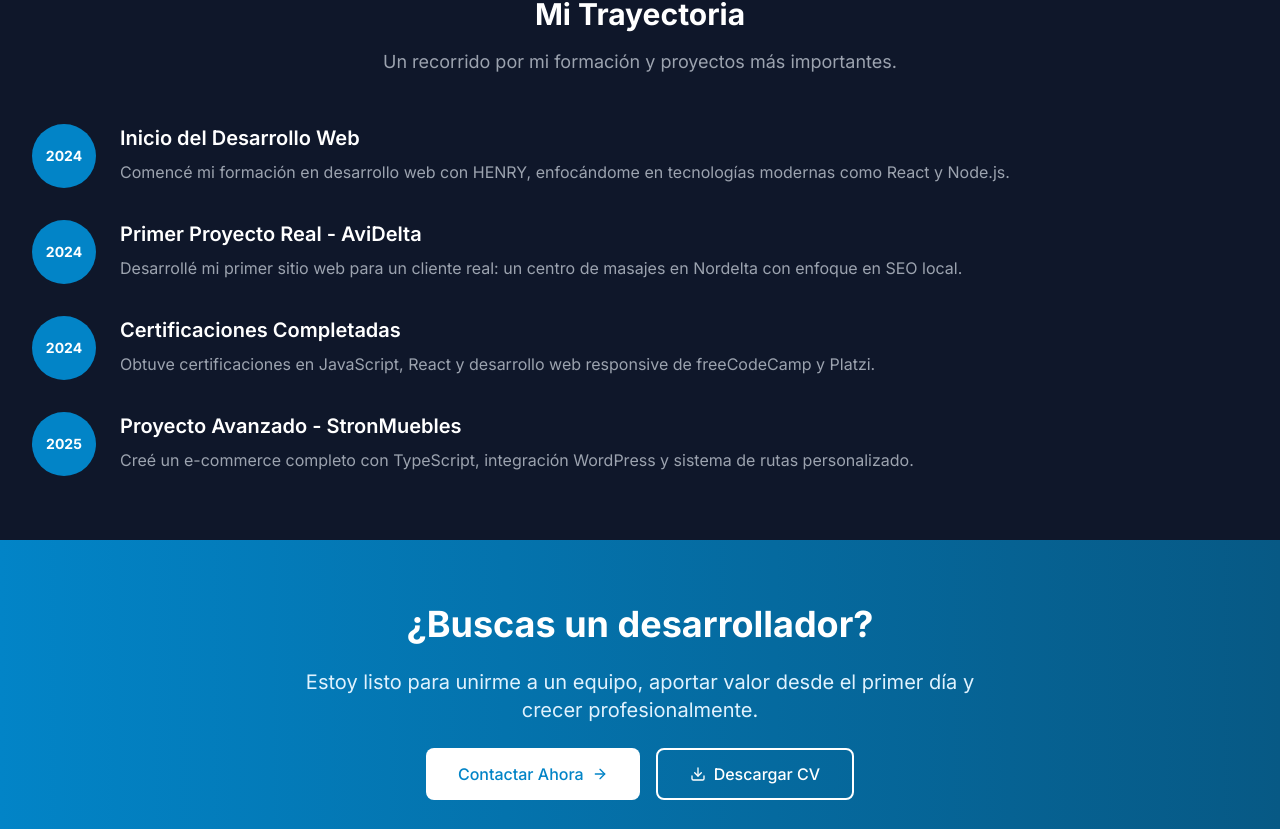
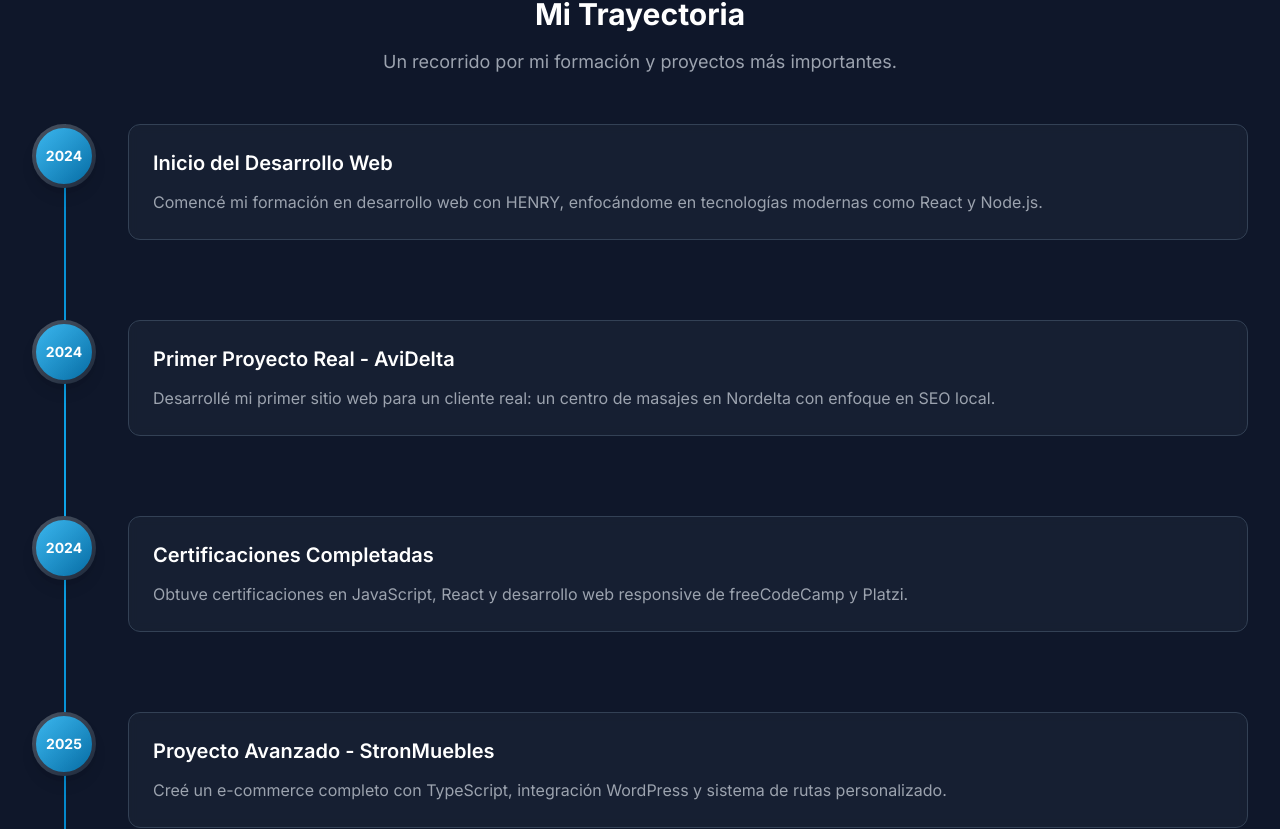
Before and after one commit to AquinoEdissonFacundo/Porfolio, a React (Vite) app: page /sobre-mi in a window 1280 px wide. Shown: the part 1840-2669 px from the top of the page. Built offline with nearby package versions, Linux system fonts and the light colour scheme.

Commit message:
Enhance: Beautiful timeline design with connecting line, cards, and hover effects

```diff
--- a/src/pages/About.tsx
+++ b/src/pages/About.tsx
@@ -261,7 +261,11 @@ const About = () => {
               </p>
             </motion.div>
 
-            <div className="space-y-8">
+            <div className="relative">
+              {/* Línea conectora vertical */}
+              <div className="absolute left-8 top-0 bottom-0 w-0.5 bg-gradient-to-b from-primary-600 via-primary-500 to-primary-600"></div>
+
+              <div className="space-y-12">
                 {timeline.map((item, index) => (
                   <motion.div
                     key={index}
@@ -269,23 +273,31 @@ const About = () => {
                     whileInView={{ opacity: 1, x: 0 }}
                     transition={{ duration: 0.6, delay: index * 0.1 }}
                     viewport={{ once: true }}
-                  className="flex items-start space-x-6"
+                    className="relative flex items-start space-x-8"
                   >
-                  <div className="flex-shrink-0">
-                    <div className="w-16 h-16 bg-primary-600 rounded-full flex items-center justify-center text-white font-bold text-sm">
+                    {/* Círculo del año */}
+                    <div className="flex-shrink-0 relative z-10">
+                      <div className="w-16 h-16 bg-gradient-to-br from-primary-500 to-primary-700 rounded-full flex items-center justify-center text-white font-bold text-sm shadow-lg border-4 border-dark-800 hover:scale-110 transition-transform duration-300">
                         {item.year.includes('2024') ? '2024' : item.year.includes('2025') ? '2025' : item.year}
                       </div>
+                      {/* Punto brillante en el centro */}
+                      <div className="absolute inset-0 rounded-full bg-gradient-to-br from-white/20 to-transparent"></div>
                     </div>
-                  <div className="flex-1 space-y-2">
-                    <h3 className="text-xl font-semibold text-white">
+
+                    {/* Contenido */}
+                    <div className="flex-1 space-y-3 pb-8">
+                      <div className="bg-dark-800/50 backdrop-blur-sm rounded-xl p-6 border border-dark-700 hover:border-primary-500/50 transition-all duration-300 hover:shadow-lg hover:shadow-primary-500/10">
+                        <h3 className="text-xl font-semibold text-white mb-3 group-hover:text-primary-400 transition-colors">
                           {item.title}
                         </h3>
-                    <p className="text-gray-400">
+                        <p className="text-gray-400 leading-relaxed">
                           {item.description}
                         </p>
                       </div>
+                    </div>
                   </motion.div>
                 ))}
+              </div>
             </div>
           </div>
         </section>
```
Lines whose indentation alone changed are shown as unchanged.
